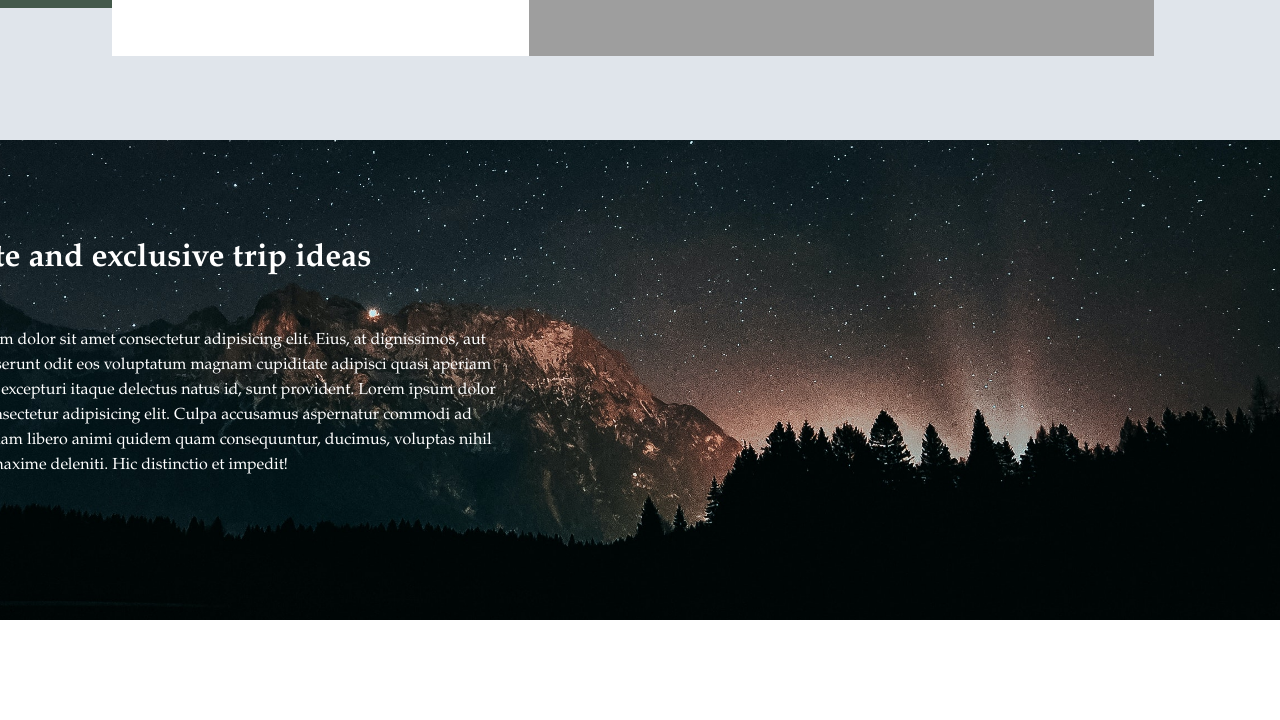
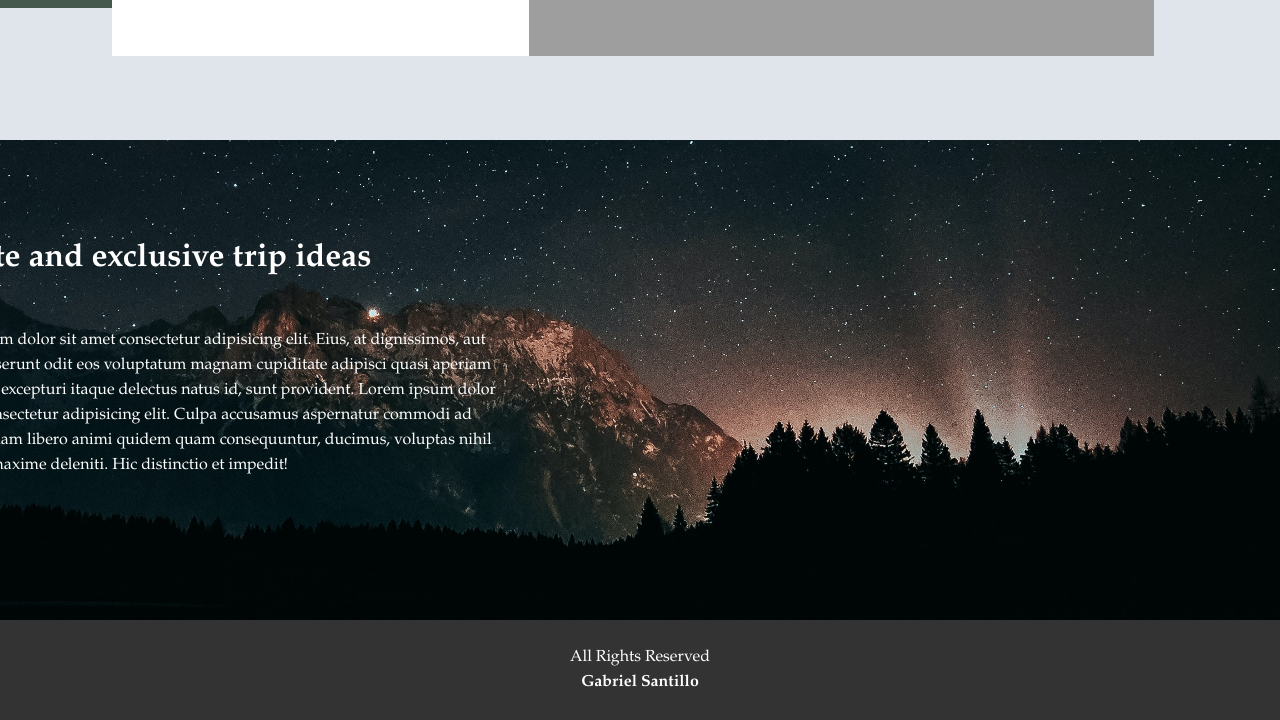
Before and after one commit to gabrielSantillo/Nature, a plain HTML site: page index.html in a window 1280 px wide. Shown: the part 3860-4580 px from the top of the page. Before the commit the page ends 4480 px from the top, so only its background shows below. Drawn offline with Linux system fonts and the light colour scheme; grey boxes are pictures that could not be loaded.

Commit message:
Added the footer and finalized the desktop layout

```diff
--- a/css/style.scss
+++ b/css/style.scss
@@ -545,3 +545,24 @@ $footer_color: #333333;
         }
     }
 }
+
+#page-footer {
+    height: 100px;
+    width: 100%;
+    background-color: $footer_color;
+    display: grid;
+    place-items: center;
+    color: white;
+
+    >div {
+    line-height: 25px;
+
+         >p {
+        text-align: center;
+        }
+
+        >h4 {
+        text-align: center;
+        }
+    }
+}
--- a/index.html
+++ b/index.html
@@ -184,7 +184,13 @@
 
 </main>
 
-<footer id="page-footer"></footer>
+<footer id="page-footer">
+  <div>
+    <p>All Rights Reserved</p>
+    <h4>Gabriel Santillo</h4>
+  </div>
+
+</footer>
 
 </body>
 </html>
```
Also changed, not shown: css/style.css, 1 other file.
